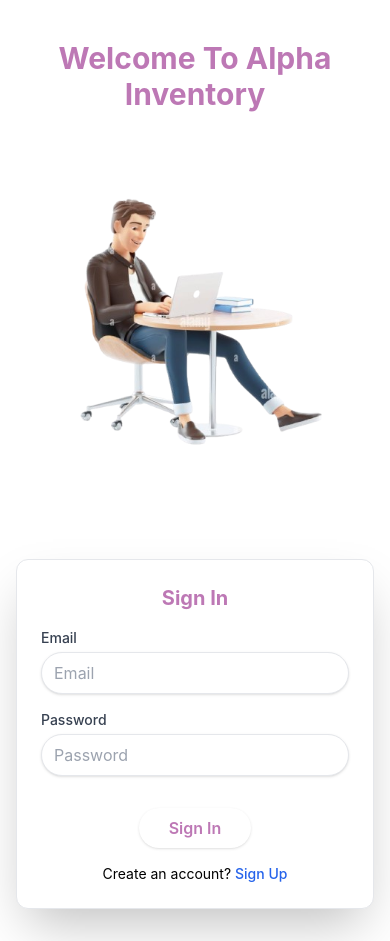
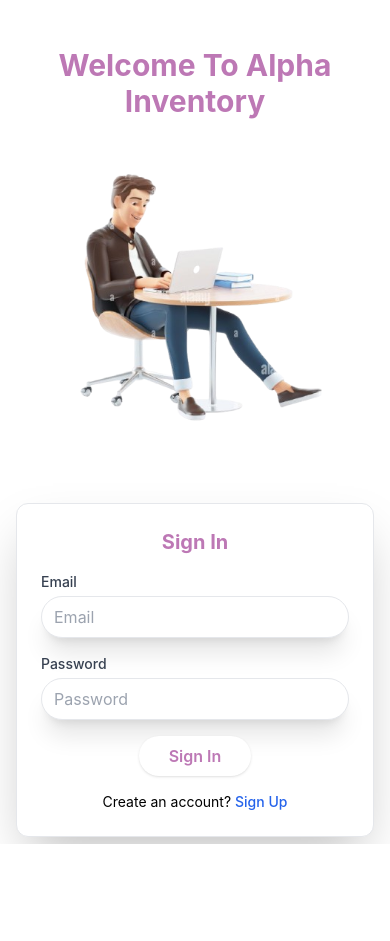
Before and after one commit to anik0103/inventory-management-system, a React (Create React App) app: page /signin in a window 390 px wide. After the commit the page ends 844 px from the top, so only its background shows below. Built offline with nearby package versions, Linux system fonts and the light colour scheme.

Commit message:
feat: refine SignIn component layout and enhance styling for improved user experience

```diff
--- a/src/Components/Authentication/SignIn.js
+++ b/src/Components/Authentication/SignIn.js
@@ -3,6 +3,7 @@ import pic from "../../asset/pictures1.png";
 import { useNavigate } from "react-router-dom";
 import { useState } from "react";
 import mockData from "../../asset/fakeApiResponce/mockdata2.json";
+
 const SignIn = () => {
   const [email, setEmail] = useState("");
   const [password, setPassword] = useState("");
@@ -34,20 +35,20 @@ const SignIn = () => {
   return (
     <div className="flex flex-col md:flex-row items-center justify-center min-h-screen w-full bg-white overflow-x-hidden">
       {/* Left Section */}
-      <div className="w-full md:w-1/2 flex flex-col items-center md:justify-center text-center px-4">
-        <h1 className="text-[#bd78b5] text-3xl md:text-4xl font-bold mt-10 md:mt-12 mb-4">
+      <div className="w-full md:w-1/2 flex flex-col items-center justify-center text-center px-4">
+        <h1 className="text-[#bd78b5] text-3xl md:text-4xl font-bold mt-10">
           Welcome To Alpha Inventory
         </h1>
         <img
           src={pic}
           alt="Logo"
-          className="w-full max-w-sm md:max-w-md lg:max-w-lg h-auto mx-auto mt-4"
+          className="w-full max-w-sm md:max-w-md lg:max-w-lg h-auto mx-auto"
         />
       </div>
 
       {/* Right Section */}
-      <div className="w-full md:w-1/2 flex items-center justify-center mt-8 md:mt-0 px-4">
-        <div className="w-full max-w-sm md:max-w-md lg:max-w-lg p-6 md:p-8 bg-white border shadow-2xl rounded-xl mb-8 md:mb-0">
+      <div className="w-full md:w-1/2 flex items-center justify-center px-4">
+        <div className="w-full max-w-sm md:max-w-md lg:max-w-lg p-6 md:p-8 bg-white border shadow-2xl rounded-xl">
           <h2 className="text-xl md:text-2xl font-bold text-center text-[#bd78b5] mb-4">
             Sign In
           </h2>
@@ -66,7 +67,7 @@ const SignIn = () => {
                 onChange={(e) => setEmail(e.target.value)}
                 placeholder="Email"
                 required
-                className="w-full px-3 py-2 border rounded-3xl focus:outline-none focus:ring-2 focus:ring-blue-500 shadow"
+                className="w-full px-3 py-2 border rounded-3xl focus:outline-none focus:ring-2 focus:ring-[#bd78b5] shadow-xl"
               />
             </div>
             <div>
@@ -83,13 +84,13 @@ const SignIn = () => {
                 required
                 onChange={(e) => setPassword(e.target.value)}
                 placeholder="Password"
-                className="w-full px-3 py-2 border rounded-3xl shadow focus:outline-none focus:ring-2 focus:ring-blue-500"
+                className="w-full px-3 py-2 border rounded-3xl focus:outline-none focus:ring-2 focus:ring-[#bd78b5] shadow-xl"
               />
             </div>
             <div className="flex justify-center">
               <button
                 type="submit"
-                className="w-28 py-2 font-semibold text-[#bd78b5] bg-white shadow rounded-3xl hover:bg-slate-100 mt-4"
+                className="w-28 py-2 font-semibold text-[#bd78b5] bg-white shadow rounded-3xl hover:bg-slate-100"
                 onClick={handleLogin}
               >
                 Sign In
```
